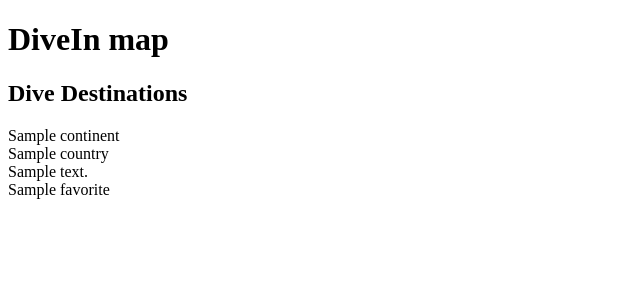
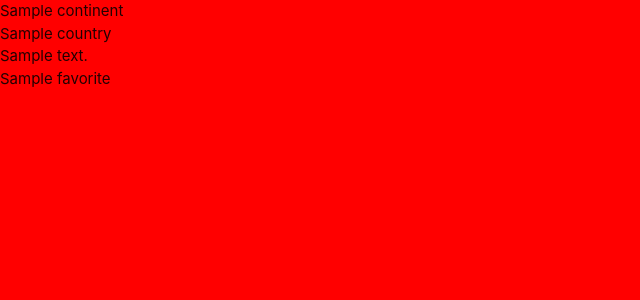
Before and after one commit to daniellima338/DiveIn, a Flask app: template templates/descriptions.html in a window 1280 px wide. Shown: the top 300 px of the page, without its empty margins (0-640 px from the left). Run offline with Flask 2, Linux system fonts and the light colour scheme; the template is opened without the code that fills it: most values are stand-ins (such as "Sample title", 1, 10 or a date in 2020); some libraries are stand-ins or nearby versions.

Commit message:
Added  materialize and static files

```diff
--- /dev/null
+++ b/static/css/style.css
@@ -0,0 +1,3 @@
+body {
+    background-color: red;
+}
--- a/templates/base.html
+++ b/templates/base.html
@@ -4,13 +4,28 @@
     <meta charset="UTF-8">
     <meta http-equiv="X-UA-Compatible" content="IE=edge">
     <meta name="viewport" content="width=device-width, initial-scale=1.0">
+    <!-- Font Awesome -->
+    <link rel="stylesheet" href="https://cdnjs.cloudflare.com/ajax/libs/font-awesome/6.0.0-beta2/css/all.min.css"
+        integrity="sha512-YWzhKL2whUzgiheMoBFwW8CKV4qpHQAEuvilg9FAn5VJUDwKZZxkJNuGM4XkWuk94WCrrwslk8yWNGmY1EduTA=="
+        crossorigin="anonymous" referrerpolicy="no-referrer" type="text/css"/>
+    <!-- Compiled and minified CSS -->
+    <link rel="stylesheet" href="https://cdnjs.cloudflare.com/ajax/libs/materialize/1.0.0/css/materialize.min.css" type="text/css">
+    <link rel="stylesheet" href="{{ url_for('static', filename='css/style.css')}}" type="text/css">
+    {% block styles %}
+    {% endblock %}
     <title>DiveIn</title>
 </head>
 <body>
 
-    <h1>DiveIn map</h1>
     {% block content %}
     {% endblock %}
 
+    <script src="https://code.jquery.com/jquery-3.6.0.min.js"
+    integrity="sha256-/xUj+3OJU5yExlq6GSYGSHk7tPXikynS7ogEvDej/m4=" crossorigin="anonymous"></script>
+    <!-- Compiled and minified JavaScript -->
+    <script src="https://cdnjs.cloudflare.com/ajax/libs/materialize/1.0.0/js/materialize.min.js"></script>
+    <script src="{{ url_for('static', filename='js/script.js') }}"></script>
+    {% block scripts %}
+    {% endblock %}
 </body>
 </html>
--- a/templates/descriptions.html
+++ b/templates/descriptions.html
@@ -1,7 +1,5 @@
 {% extends "base.html" %}
 {% block content %}
-
-    <h2>Dive Destinations</h2>
 
     {% for description in descriptions %}
         {{ description.continent }}<br>
```
Also changed, not shown: static/js/script.js (added).
